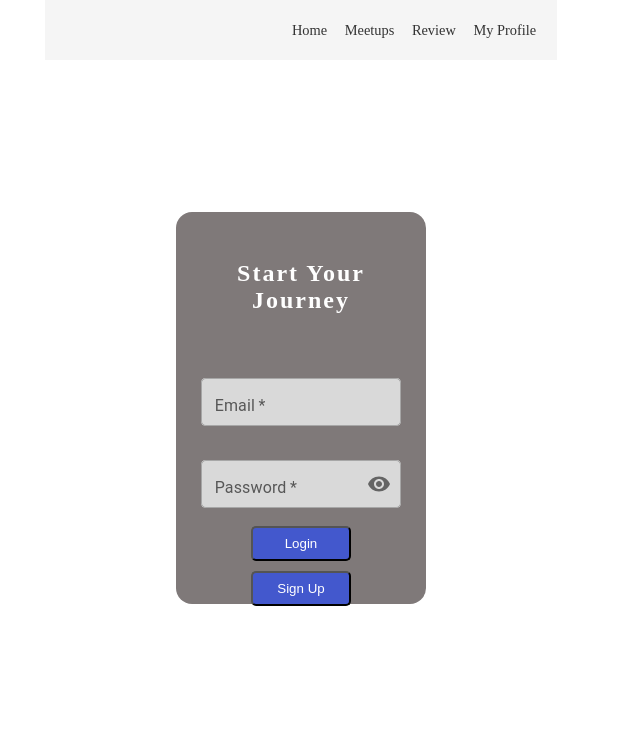
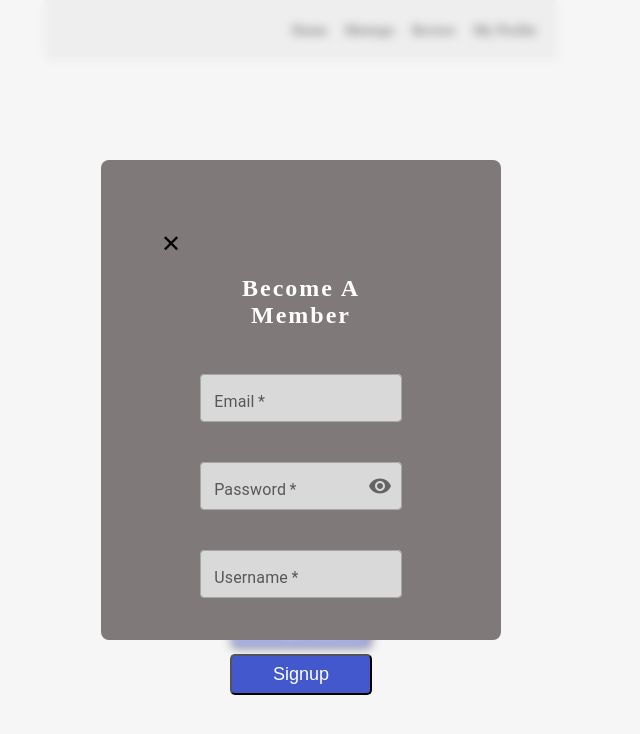
Before and after one commit to AsyncAwaitForever/Meetups--Page, a React (Vite) app: page /login in a window 1280 px wide. Both pictures are taken after a click on the button "Sign Up". Shown: the top 734 px of the page, without its empty margins (339-979 px from the left). Built offline with nearby package versions, Linux system fonts and the light colour scheme.

Commit message:
completed preliminary style of login page and its overlay

```diff
--- a/src/components/Button/Button.jsx
+++ b/src/components/Button/Button.jsx
@@ -4,7 +4,7 @@ import './button.scss'
 
 const FormButton = ({ text, onClick, type = 'button', className= '', id},) => {
   return (
-    <button type= {type} className={`form-button ${className}`} >
+    <button type= {type} onClick={onClick} className={`form-button ${className}`} >
         {text}
     </button>
   )
--- a/src/components/Button/button.scss
+++ b/src/components/Button/button.scss
@@ -5,9 +5,10 @@
   color: $default-button-text-color;
   padding: 0.5rem 1rem;
   border-radius: 5px;
-  width: 50%;
-  margin: auto;
+  width: 70%;
+  margin: 0.5rem auto;
   cursor: pointer;
+  font-size: 18px;
 
   &:hover {
     background-color: darken($default-button-bkg-color, 10%);
--- a/src/components/LoginForm/LoginForm.jsx
+++ b/src/components/LoginForm/LoginForm.jsx
@@ -4,7 +4,7 @@ import { TextField, InputAdornment, IconButton } from "@mui/material";
 import { Visibility, VisibilityOff } from "@mui/icons-material";
 import "./loginForm.scss";
 
-const LoginForm = () => {
+const LoginForm = ({ toggleOverlay }) => {
   const [email, setEmail] = useState("");
   const [password, setPassword] = useState("");
   const [showPassword, setShowPassword] = useState(false);
@@ -12,10 +12,6 @@ const LoginForm = () => {
   const handleLogin = (e) => {
     e.preventDefault();
     console.log("Login:", { email, password });
-  };
-
-  const handleShowSignUp = () => {
-    console.log("Show sign up overlay");
   };
 
   const togglePasswordVisibility = () => {
@@ -38,7 +34,6 @@ const LoginForm = () => {
                 padding:"2px",
                 fontSize:"14px",
                 borderRadius:"4px"
-
             },
           }}
           fullWidth
@@ -59,7 +54,6 @@ const LoginForm = () => {
                 padding:"2px",
                 fontSize:"16px",
                 borderRadius:"4px"
-
             },
           }}
           fullWidth
@@ -78,7 +72,7 @@ const LoginForm = () => {
           }}
         />
         <FormButton type="button" text="Login" className="login-button" onClick={handleLogin} />
-        <FormButton type="button" text="Sign Up" className="sign-up-button" onClick={handleShowSignUp} />
+        <FormButton type="button" text="Sign Up" className="overlayToggle-button" onClick={toggleOverlay} />
       </form>
     </div>
   );
--- a/src/components/LoginForm/loginForm.scss
+++ b/src/components/LoginForm/loginForm.scss
@@ -6,7 +6,7 @@
   background-color: $secondary-color;
   display: flex;
   flex-direction: column;
-  justify-content: ceneter;
+  justify-content: center;
   border-radius: 1rem;
 
   h2 {
@@ -15,6 +15,7 @@
     margin: 1rem auto;
     color: $default-button-text-color;
     letter-spacing: 2px;
+
   }
 
   form {
@@ -23,7 +24,7 @@
     flex-direction: column;
     width: 80%;
     margin: auto;
-    gap: 10px;
+    gap: 1rem;
 
     div {
         background-color: #D9D9D9;
@@ -37,3 +38,7 @@
 .overlayToggle-button {
   background-color: $secondary-button-bkg-color;
 }
+
+.login-button {
+    margin-top: 2rem;
+}
--- a/src/components/SignUpForm/SignUpForm.jsx
+++ b/src/components/SignUpForm/SignUpForm.jsx
@@ -1,18 +1,107 @@
-import React from 'react';
-import FormButton from '../Button/Button';
+import React, { useState } from "react";
+import FormButton from "../Button/Button";
+import { TextField, InputAdornment, IconButton } from "@mui/material";
+import { Visibility, VisibilityOff } from "@mui/icons-material";
 import "./signUpForm.scss";
 
-const handleSignUp = () => {
-    console.log(clicked, "Sign Up");
-
-}
 
 const SignUpForm = () => {
+
+    const [email, setEmail] = useState("");
+    const [password, setPassword] = useState("");
+    const [username, setUsername] = useState("");
+    const [showPassword, setShowPassword] = useState(false);
+
+    const handleSignup = (e) => {
+        e.preventDefault();
+        console.log("Signup:", { email, password, username });
+      };
+
+    const togglePasswordVisibility = () => {
+        setShowPassword(!showPassword);
+      };
+
+
+
   return (
-    <div className='signupForm-container'>
-            <FormButton text="SignUp" className="signup-button" onClick={handleSignUp} />
-    </div>
+   <div className="signup-container">
 
+    <h2>Become A Member</h2>
+
+    <form onSubmit={handleSignup}>
+        <TextField
+          label="Email"
+          type="email"
+          variant="outlined"
+          sx={{
+            "& .MuiInputLabel-root.Mui-focused": {
+              color: "blue",
+              backgroundColor: "#A1AFFB",
+              transform: "translate(10px, -16px)",
+                padding:"2px",
+                fontSize:"14px",
+                borderRadius:"4px"
+            },
+          }}
+          fullWidth
+          margin="normal"
+          value={email}
+          onChange={(e) => setEmail(e.target.value)}
+          required
+        />
+        <TextField
+          label="Password"
+          type={showPassword ? "text" : "password"}
+          variant="outlined"
+          sx={{
+            "& .MuiInputLabel-root.Mui-focused": {
+              color: "blue",
+              backgroundColor: "#A1AFFB",
+              transform: "translate(10px, -16px)",
+                padding:"2px",
+                fontSize:"16px",
+                borderRadius:"4px"
+            },
+          }}
+          fullWidth
+          margin="normal"
+          value={password}
+          onChange={(e) => setPassword(e.target.value)}
+          required
+          InputProps={{
+            endAdornment: (
+              <InputAdornment position="end">
+                <IconButton aria-label="toggle password visibility" onClick={togglePasswordVisibility} edge="end">
+                  {showPassword ? <VisibilityOff /> : <Visibility />}
+                </IconButton>
+              </InputAdornment>
+            ),
+          }}
+        />
+        <TextField
+          label="Username"
+          type="text"
+          variant="outlined"
+          sx={{
+            "& .MuiInputLabel-root.Mui-focused": {
+              color: "blue",
+              backgroundColor: "#A1AFFB",
+              transform: "translate(10px, -16px)",
+                padding:"2px",
+                fontSize:"14px",
+                borderRadius:"4px"
+            },
+          }}
+          fullWidth
+          margin="normal"
+          value={email}
+          onChange={(e) => setUsername(e.target.value)}
+          required
+        />
+        <FormButton type="button" text="Signup" className="login-button" onClick={handleSignup} />
+
+      </form>
+   </div>
   )
 }
 
--- a/src/components/SignUpForm/signUpForm.scss
+++ b/src/components/SignUpForm/signUpForm.scss
@@ -5,6 +5,37 @@
 
 }
 
-.signupForm-container {
-   background-color: rgb(175, 136, 136);
-}
+.signup-container {
+    width: 70%;
+    height: 70%;
+    background-color: $secondary-color;
+    display: flex;
+    flex-direction: column;
+    justify-content: ceneter;
+    border-radius: 1rem;
+
+    h2 {
+      text-align: center;
+      padding: 2rem;
+      margin: -0.2rem auto;
+      color: $default-button-text-color;
+      letter-spacing: 2px;
+
+    }
+
+    form {
+      height: 80%;
+      display: flex;
+      flex-direction: column;
+      width: 80%;
+      margin: auto;
+      gap: 1rem;
+
+      div {
+          background-color: #D9D9D9;
+          border-radius: 0.3rem;
+          height: 3rem;
+          color: $default-button-bkg-color;
+      }
+    }
+  }
--- a/src/pages/Login/Login.jsx
+++ b/src/pages/Login/Login.jsx
@@ -1,26 +1,34 @@
+import React, { useState } from "react";
 import "./login.scss";
 import Header from "../../components/Header/Header";
 import LoginForm from "../../components/LoginForm/LoginForm";
 import SignUpForm from "../../components/SignUpForm/SignUpForm";
 
 const Login = () => {
+  const [showOverlay, setShowOverlay] = useState(false);
+
+  const toggleOverlay = () => {
+    console.log("Toggling overlay");
+    setShowOverlay(!showOverlay);
+  };
+
+
   return (
     <div className="loginPage">
       <Header />
-
       <div className="loginPage__form-container">
-        <LoginForm />
-
-        {/* <SignUpForm /> */}
-
-        <div className="overlay">
-          <div className="overlayContent"> </div>
-        </div>
+        <LoginForm toggleOverlay={toggleOverlay} />
+        {showOverlay && (
+          <div className="overlay">
+            <div className="overlayContent">
+              <button onClick={toggleOverlay} className="close-btn">✕</button>
+              <SignUpForm />
+            </div>
+          </div>
+        )}
       </div>
     </div>
   );
 };
 
 export default Login;
-
-//hidden från början, visas när man klickar på signup OVERLAY
--- a/src/pages/Login/login.scss
+++ b/src/pages/Login/login.scss
@@ -19,3 +19,40 @@
     align-items: center;
   }
 }
+
+
+.overlay {
+    position: fixed;
+    top: 0px;
+    left: 0;
+    width: 100vw;
+    height: 100vh;
+    background: rgba(213, 209, 209, 0.2);;
+    backdrop-filter: blur(5px);
+    display: flex;
+    justify-content: center;
+    align-items: center;
+    z-index: 1000;
+  }
+
+  .overlayContent {
+    background-color: #7F7979;
+    padding: 20px;
+    border-radius: 8px;
+    max-width: 400px;
+    width: 90%;
+    height: 60%;
+    display: flex;
+    justify-content: center;
+    align-items: center;
+  }
+
+  .close-btn {
+    position: absolute;
+    top: 230px;
+    right: 760px;
+    font-size: 1.5rem;
+    background: none;
+    border: none;
+    cursor: pointer;
+  }
```
